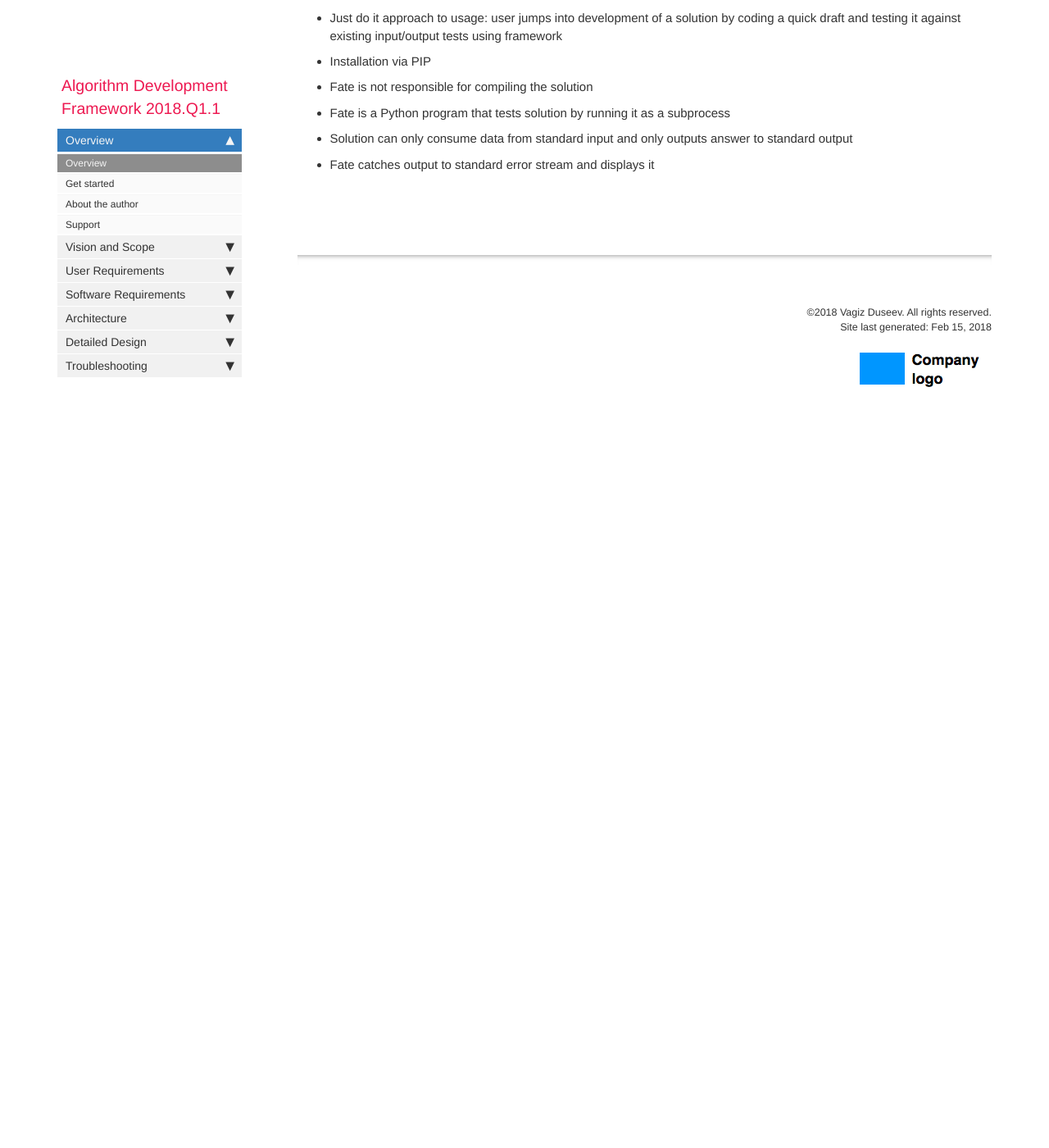
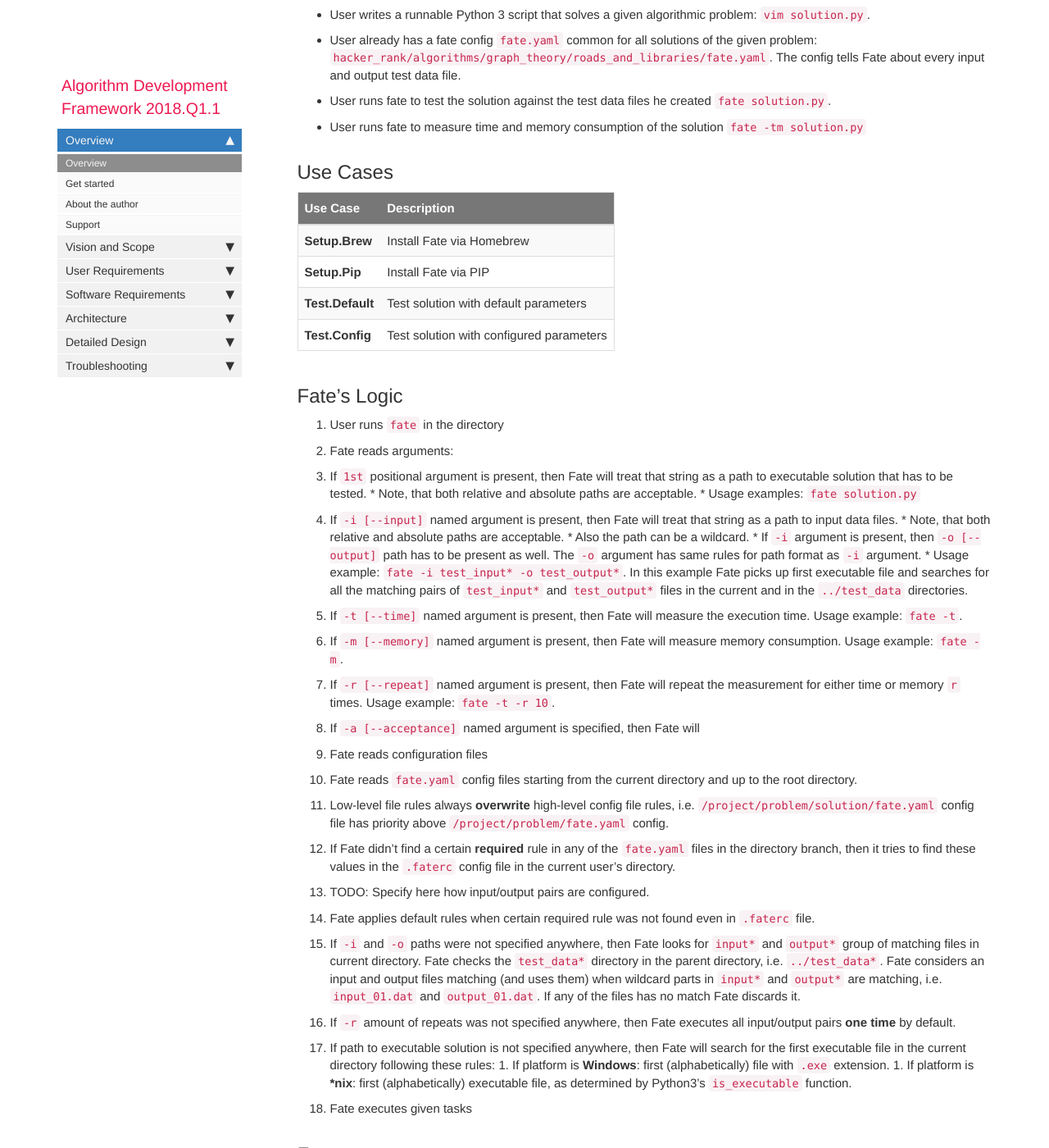
Before and after one commit to vduseev/fate, a Jekyll site: the page built from docs/pages/fate/overview.md, in a window 1280 px wide and 1400 px high, scrolled down 1322 px. Shown: the whole window at 82% size. Built offline with Jekyll 4.4.1, drawn with Linux system fonts in a browser that asks for light colours; nearby versions of some CDN libraries; comment, search, counter and statistics services are not loaded; before the commit the page ends 1870 px from its top, so only the background shows below that; some of the changed text lies outside the part shown.

Commit message:
Added Fate algorithm

```diff
--- a/docs/pages/fate/overview.md
+++ b/docs/pages/fate/overview.md
@@ -46,6 +46,37 @@ The name is an acronym `FATE` – `F`ramework for `A`lgorithm `TE`sting.
 | **Test.Default** | Test solution with default parameters |
 | **Test.Config** | Test solution with configured parameters |
 
+## Fate's Logic
+1. User runs `fate` in the directory
+1. Fate reads arguments:
+  1. If `1st` positional argument is present, then Fate will treat that string as a path to executable solution that has to be tested.
+    * Note, that both relative and absolute paths are acceptable.
+    * Usage examples: `fate solution.py`
+  1. If `-i [--input]` named argument is present, then Fate will treat that string as a path to input data files.
+    * Note, that both relative and absolute paths are acceptable.
+    * Also the path can be a wildcard.
+    * If `-i` argument is present, then `-o [--output]` path has to be present as well. The `-o` argument has same rules for path format as `-i` argument.
+    * Usage example: `fate -i test_input* -o test_output*`. In this example Fate picks up first executable file and searches for all the matching pairs of `test_input*` and `test_output*` files in the current and in the `../test_data` directories.
+  1. If `-t [--time]` named argument is present, then Fate will measure the execution time.
+  Usage example: `fate -t`.
+  1. If `-m [--memory]` named argument is present, then Fate will measure memory consumption.
+  Usage example: `fate -m`.
+  1. If `-r [--repeat]` named argument is present, then Fate will repeat the measurement for either time or memory `r` times.
+  Usage example: `fate -t -r 10`.
+  1. If `-a [--acceptance]` named argument is specified, then Fate will
+1. Fate reads configuration files
+  1. Fate reads `fate.yaml` config files starting from the current directory and up to the root directory.
+  1. Low-level file rules always **overwrite** high-level config file rules, i.e. `/project/problem/solution/fate.yaml` config file has priority above `/project/problem/fate.yaml` config.
+  1. If Fate didn't find a certain **required** rule in any of the `fate.yaml` files in the directory branch, then it tries to find these values in the `.faterc` config file in the current user's directory.
+  1. TODO: Specify here how input/output pairs are configured.
+1. Fate applies default rules when certain required rule was not found even in `.faterc` file.
+  1. If `-i` and `-o` paths were not specified anywhere, then Fate looks for `input*` and `output*` group of matching files in current directory. Fate checks the `test_data*` directory in the parent directory, i.e. `../test_data*`. Fate considers an input and output files matching (and uses them) when wildcard parts in `input*` and `output*` are matching, i.e. `input_01.dat` and `output_01.dat`. If any of the files has no match Fate discards it.
+  1. If `-r` amount of repeats was not specified anywhere, then Fate executes all input/output pairs **one time** by default.
+  1. If path to executable solution is not specified anywhere, then Fate will search for the first executable file in the current directory following these rules:
+    1. If platform is **Windows**: first (alphabetically) file with `.exe` extension.
+    1. If platform is **\*nix**: first (alphabetically) executable file, as determined by Python3's `is_executable` function.
+1. Fate executes given tasks
+
 ## Features
 
 * Run unit tests in any directory of your project and see results (Run in Directory vs. Configurable Approach).
--- a/docs/pages/project/overview.md
+++ /dev/null
@@ -1,47 +0,0 @@
----
-title: "FATE – Framework for Algorithm TEsting"
-keywords: homepage
-sidebar: fate_sidebar
-permalink: index.html
-summary: >-
-  Fate allows you to rapidly test and debug your algorithms: run acceptance tests against the set of input and output data files and measure their timings and memory consumption in an isolated environment.
----
-## Overview
-
-The framework provides a set of ready-to-use mechanisms to quickly test, and measure solutions for algorithmic programming problems.
-
-The name is an acronym `FATE` – `F`ramework for `A`lgorithm `TE`sting.
-
-## User Story (on MacOS X)
-
-{% include note.html content="The **\"I only have 5 minutes and I want to do it quickly and dirty\"** approach. Just code a solution, drop couple data test files nearby, verify and measure, then throw everything away kind of approach." %}
-
-* User installs Fate using Homebrew: `brew install fate`
-* User creates a directory for his work: `mkdir foo`, `cd foo`
-* User writes a runnable Python 3 script that solves some given algorithmic problem: `vim solution.py`
-* User creates a couple files with input and output data to test the script against them: `vim input.dat`, `vim output.dat`
-* User runs fate to test the solution against the test data files he created `fate solution.py`
-* User runs fate to measure time and memory consumption of the solution `fate -tm solution.py`
-
-### Features
-
-* Run unit tests in any directory of your project and see results (Run in Directory vs. Configurable Approach).
-* Run any complied/interpretable solution against predefined set of input/output data.
-* Measure performance of you compiled/interpretable solution using docker or just your machine.
-* Depends on `fate.yaml` config in the current directory or any of the top directories
-* Allows to save test results to file
-* Allows to specify what input and output files to use
-* Allows to use python data generators as input and output
-
-HackerRank framework is a separate project that utilizes this project as a dependency and provides a structured collection of input/output tests along with published implementations in different languages as a reference.
-
-### Principles
-
-* Share acceptance test data (input and output) between solutions in different languages.
-* Choosing and supporting a unit test framework for development is user's responsibility.
-* Just do it approach to usage: user jumps into development of a solution by coding a quick draft and testing it against existing input/output tests using framework
-* Installation via PIP
-* Fate is not responsible for compiling the solution
-* Fate is a Python program that tests solution by running it as a subprocess
-* Solution can only consume data from standard input and only outputs answer to standard output
-* Fate catches output to standard error stream and displays it
```
